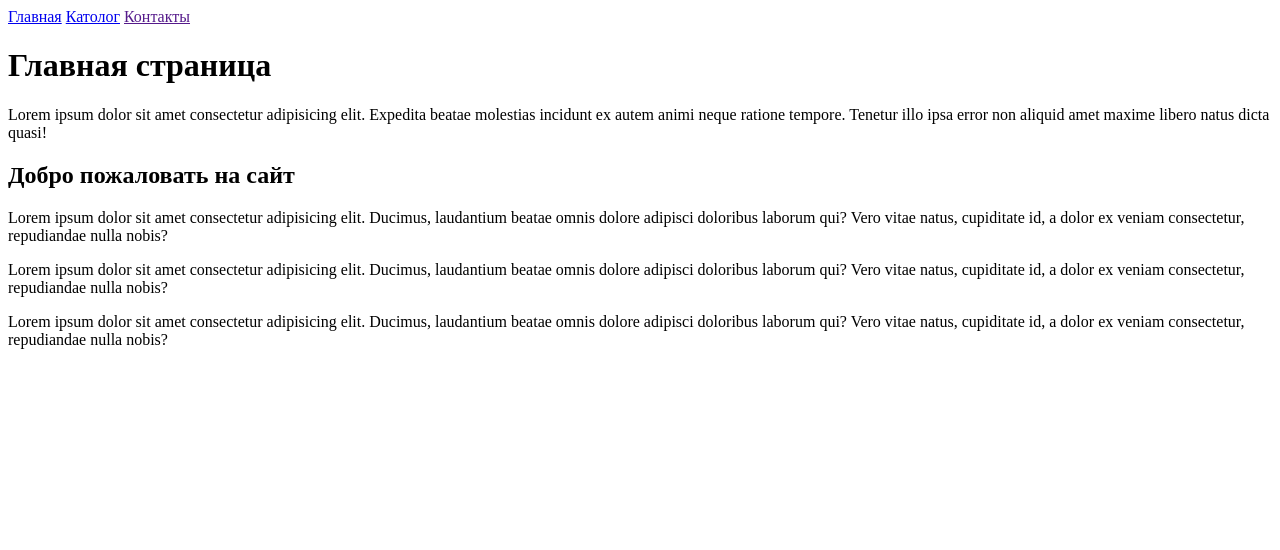
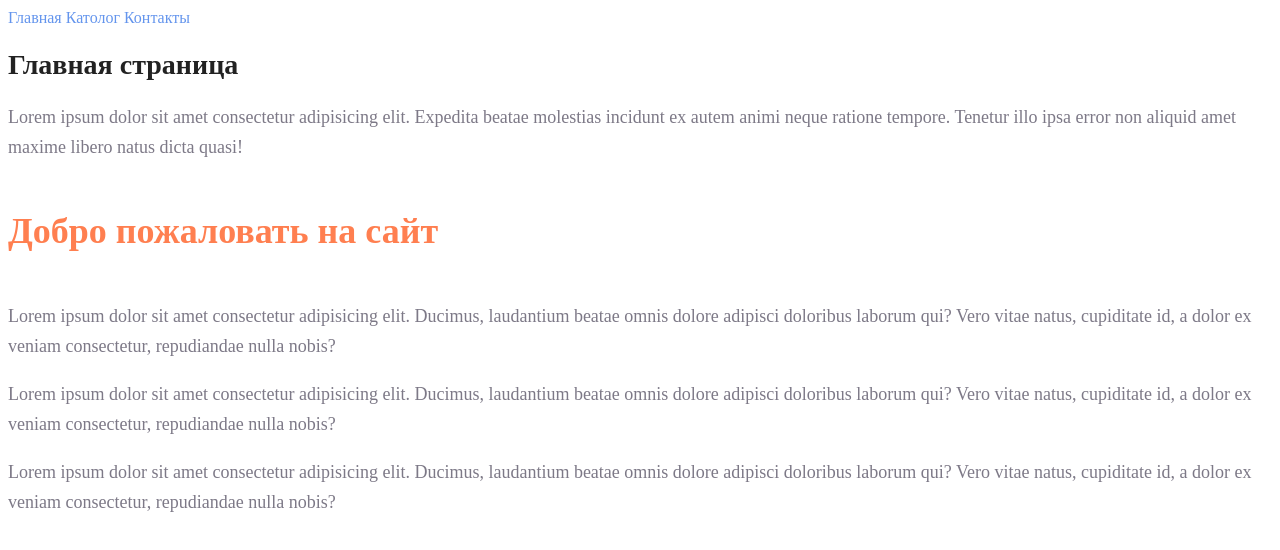
Before and after one commit to Pcih/Basics_of_web_layout, a plain HTML site: page index.html in a window 1280 px wide. Drawn offline with Linux system fonts and the light colour scheme.

Commit message:
lesson_2

```diff
--- /dev/null
+++ b/css/style.css
@@ -0,0 +1,33 @@
+a {
+    text-decoration: none;
+    }
+
+.link__now {
+    color: cornflowerblue;
+    font-size: 16px;
+    line-height: 20px;
+
+}
+
+.h1_heandler{
+    color: #222222;
+    font-size: 28px;
+    line-height: 36px;
+    font-weight: bold;
+}
+
+.p__text{
+    font-style: normal;
+    font-weight: 300;
+    font-size: 18px;
+    line-height: 30px;
+    color: #7D7987;
+}
+
+.h2__style{
+    color: coral;
+    font-style: normal;
+    font-weight: 700;
+    font-size: 36px;
+    line-height: 80px;
+}
--- a/index.html
+++ b/index.html
@@ -4,16 +4,17 @@
     <meta charset="UTF-8">
     <meta name="viewport" content="width=device-width, initial-scale=1.0">
     <title>home</title>
+    <link rel="stylesheet" href="/css/style.css">
 </head>
 <body>
-    <a href="index.html">Главная</a>
-    <a href="catalog/catalog.html">Католог</a>
-    <a href="">Контакты</a>
-    <h1>Главная страница</h1>
-    <p>Lorem ipsum dolor sit amet consectetur adipisicing elit. Expedita beatae molestias incidunt ex autem animi neque ratione tempore. Tenetur illo ipsa error non aliquid amet maxime libero natus dicta quasi!</p>
-    <h2>Добро пожаловать на сайт</h2>
-    <p>Lorem ipsum dolor sit amet consectetur adipisicing elit. Ducimus, laudantium beatae omnis dolore adipisci doloribus laborum qui? Vero vitae natus, cupiditate id, a dolor ex veniam consectetur, repudiandae nulla nobis?</p>
-    <p>Lorem ipsum dolor sit amet consectetur adipisicing elit. Ducimus, laudantium beatae omnis dolore adipisci doloribus laborum qui? Vero vitae natus, cupiditate id, a dolor ex veniam consectetur, repudiandae nulla nobis?</p>
-    <p>Lorem ipsum dolor sit amet consectetur adipisicing elit. Ducimus, laudantium beatae omnis dolore adipisci doloribus laborum qui? Vero vitae natus, cupiditate id, a dolor ex veniam consectetur, repudiandae nulla nobis?</p>
+    <a class="link__now" href="index.html">Главная</a>
+    <a class="link__now" href="catalog/catalog.html">Католог</a>
+    <a class="link__now" href="#">Контакты</a>
+    <h1 class="h1_heandler">Главная страница</h1>
+    <p class="p__text">Lorem ipsum dolor sit amet consectetur adipisicing elit. Expedita beatae molestias incidunt ex autem animi neque ratione tempore. Tenetur illo ipsa error non aliquid amet maxime libero natus dicta quasi!</p>
+    <h2 class="h2__style">Добро пожаловать на сайт</h2>
+    <p class="p__text">Lorem ipsum dolor sit amet consectetur adipisicing elit. Ducimus, laudantium beatae omnis dolore adipisci doloribus laborum qui? Vero vitae natus, cupiditate id, a dolor ex veniam consectetur, repudiandae nulla nobis?</p>
+    <p class="p__text">Lorem ipsum dolor sit amet consectetur adipisicing elit. Ducimus, laudantium beatae omnis dolore adipisci doloribus laborum qui? Vero vitae natus, cupiditate id, a dolor ex veniam consectetur, repudiandae nulla nobis?</p>
+    <p class="p__text">Lorem ipsum dolor sit amet consectetur adipisicing elit. Ducimus, laudantium beatae omnis dolore adipisci doloribus laborum qui? Vero vitae natus, cupiditate id, a dolor ex veniam consectetur, repudiandae nulla nobis?</p>
 </body>
 </html>
```
Also changed, not shown: catalog/catalog.html (+12 -11 lines), 1 other file.
